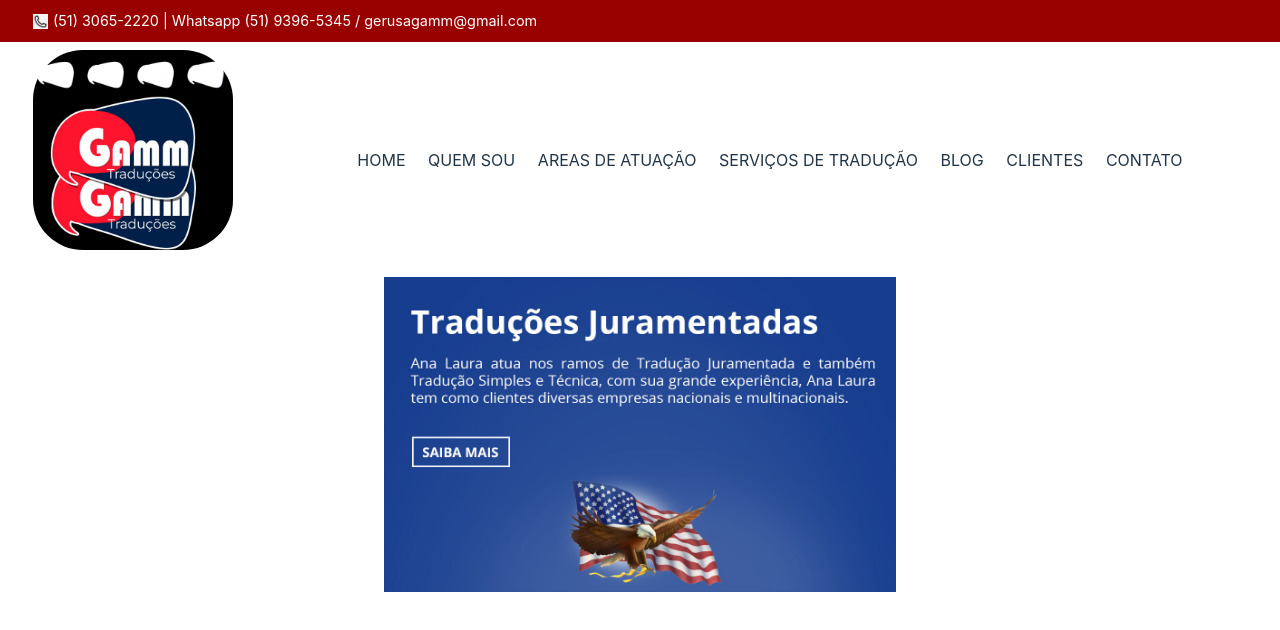
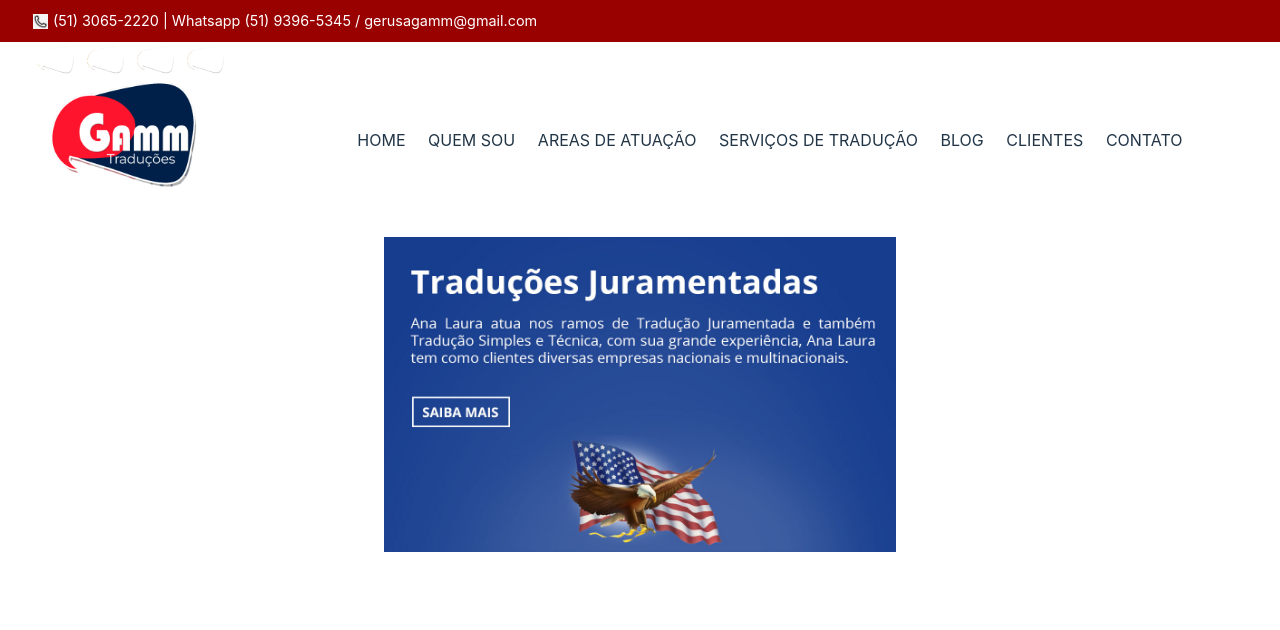
Before and after one commit to GustavoFSProg/gerusa-site-web, a React (Vite) app: page / in a window 1280 px wide. Shown: the top 630 px of the page. Built offline with nearby package versions, Linux system fonts and the light colour scheme.

Commit message:
logo final

```diff
--- a/src/components/Header/Header.jsx
+++ b/src/components/Header/Header.jsx
@@ -1,6 +1,6 @@
 import { useState } from 'react'
 import { Container, Header, ContainerLinks } from './style'
-import Logo from '../../assets/iconelogo.jpg'
+import Logo from '../../assets/logo.png'
 
 function HeaderComponent() {
 
@@ -9,7 +9,7 @@ function HeaderComponent() {
       <Container>
         <Header >
           <img src={Logo} alt="fone" width="200" height='200'
-            style={{ borderRadius: '50px', marginBottom: '20px' }}
+            style={{ borderRadius: '50px', marginBottom: '10px' }}
           />
 
           <ContainerLinks>
--- a/src/components/Header/style.jsx
+++ b/src/components/Header/style.jsx
@@ -14,7 +14,7 @@ export const Container = styled.div`
 export const Header = styled.div`
   display: flex;
   width: 100vw;
-  height: 235px;
+  height: 195px;
   align-items: center;
   justify-content: left;
   /* color: white; */
```
Also changed, not shown: src/assets/logo.png (added).
